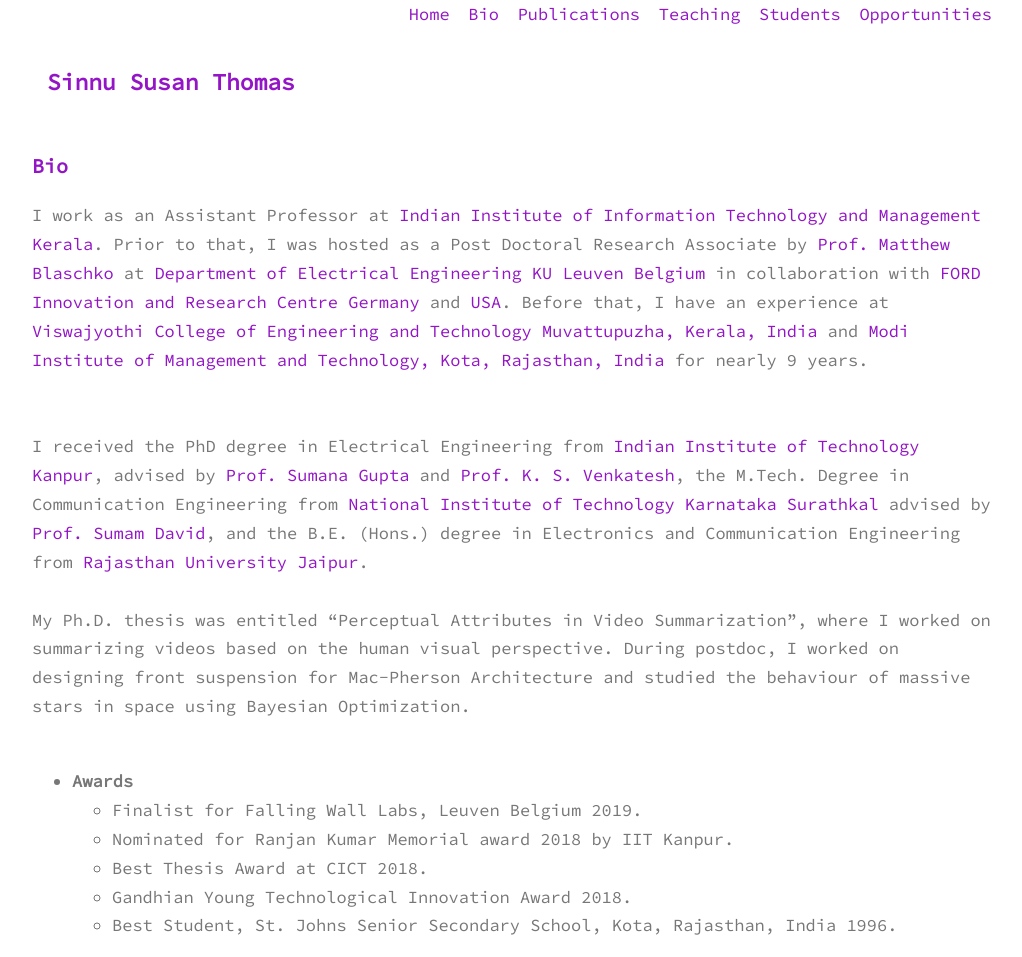
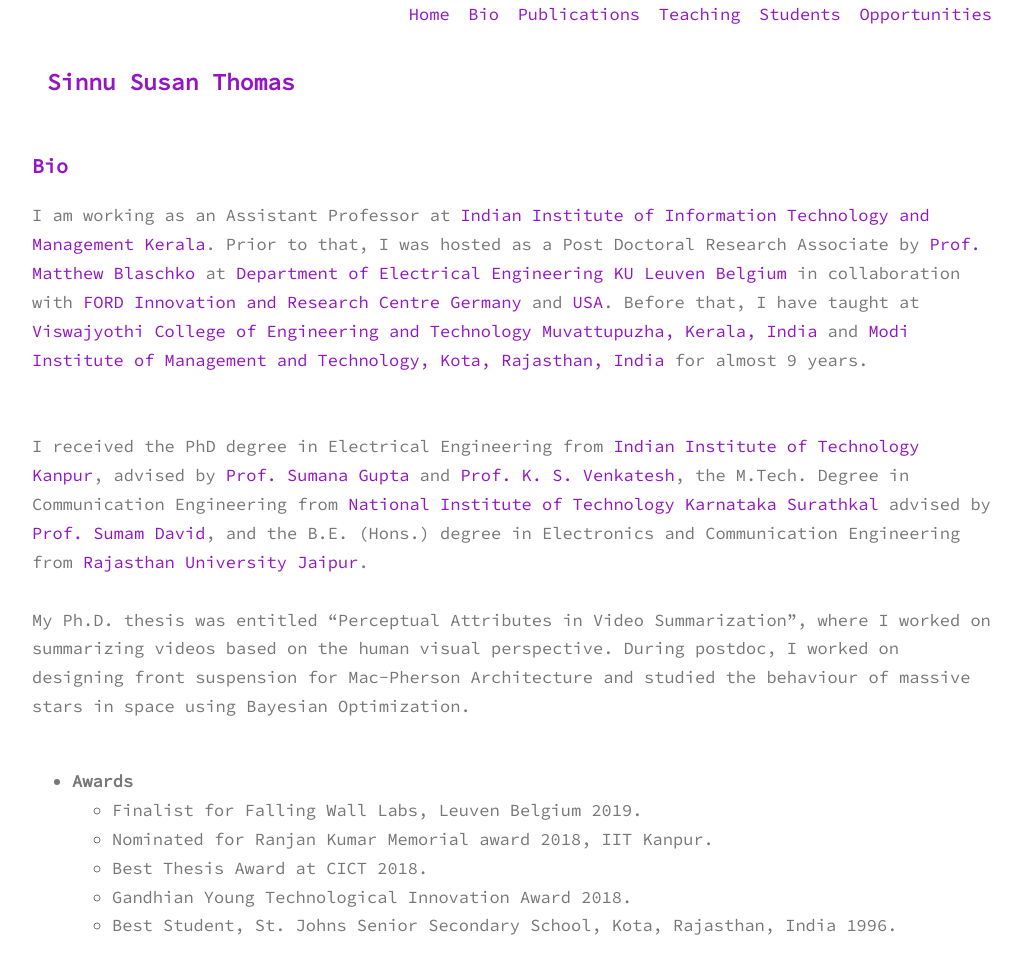
Before and after one commit to sinnuthomas/sinnuthomas.github.io, a Jekyll site: the page built from bio.md, in a window 1280 px wide. Shown: the whole page, without its empty margins (128-1150 px from the left). Built offline with Jekyll 4.4.1, drawn with Linux system fonts in a browser that asks for light colours.

Commit message:
Update bio.md

```diff
--- a/bio.md
+++ b/bio.md
@@ -4,7 +4,7 @@
 permalink: /bio/
 ---
 
-I work as an Assistant Professor at [Indian Institute of Information Technology and Management Kerala](https://www.iiitmk.ac.in/). Prior to that, I was hosted as a Post Doctoral Research Associate by [Prof. Matthew Blaschko](https://homes.esat.kuleuven.be/~mblaschk/)  at [Department of Electrical Engineering KU Leuven Belgium](https://www.esat.kuleuven.be/psi) in collaboration with [FORD Innovation and Research Centre Germany](https://www.ford.de/) and [USA](https://www.ford.com/). Before that, I have an experience at [Viswajyothi College of Engineering and Technology Muvattupuzha, Kerala, India](https://vjcet.org/#/) and [Modi Institute of Management and Technology, Kota, Rajasthan, India](http://www.modiedukota.org/) for nearly 9 years.
+I am working as an Assistant Professor at [Indian Institute of Information Technology and Management Kerala](https://www.iiitmk.ac.in/). Prior to that, I was hosted as a Post Doctoral Research Associate by [Prof. Matthew Blaschko](https://homes.esat.kuleuven.be/~mblaschk/)  at [Department of Electrical Engineering KU Leuven Belgium](https://www.esat.kuleuven.be/psi) in collaboration with [FORD Innovation and Research Centre Germany](https://www.ford.de/) and [USA](https://www.ford.com/). Before that, I have taught at [Viswajyothi College of Engineering and Technology Muvattupuzha, Kerala, India](https://vjcet.org/#/) and [Modi Institute of Management and Technology, Kota, Rajasthan, India](http://www.modiedukota.org/) for almost 9 years.
 <br/><br/>
 I received the PhD degree in Electrical Engineering from [Indian Institute of Technology Kanpur](https://iitk.ac.in/), advised by [Prof. Sumana Gupta](http://www.iitk.ac.in/ee/people/fac-pages/sumana.shtml) and [Prof. K. S. Venkatesh](http://home.iitk.ac.in/~venkats/), the M.Tech. Degree in Communication Engineering from [National Institute of Technology Karnataka Surathkal](https://www.nitk.ac.in/) advised by [Prof. Sumam David](https://sumam.nitk.ac.in/), and the B.E. (Hons.) degree in Electronics and Communication Engineering from [Rajasthan University Jaipur](https://www.uniraj.ac.in/).
 <br/><br/>
@@ -13,7 +13,7 @@
 * **Awards**
   <br/>
   * Finalist for Falling Wall Labs, Leuven Belgium 2019.
-  * Nominated for Ranjan Kumar Memorial award 2018 by IIT Kanpur.
+  * Nominated for Ranjan Kumar Memorial award 2018, IIT Kanpur.
   * Best Thesis Award at CICT 2018.
-   * Gandhian Young Technological Innovation Award 2018.
-   * Best Student, St. Johns Senior Secondary School, Kota, Rajasthan, India 1996.
+  * Gandhian Young Technological Innovation Award 2018.
+  * Best Student, St. Johns Senior Secondary School, Kota, Rajasthan, India 1996.
```
